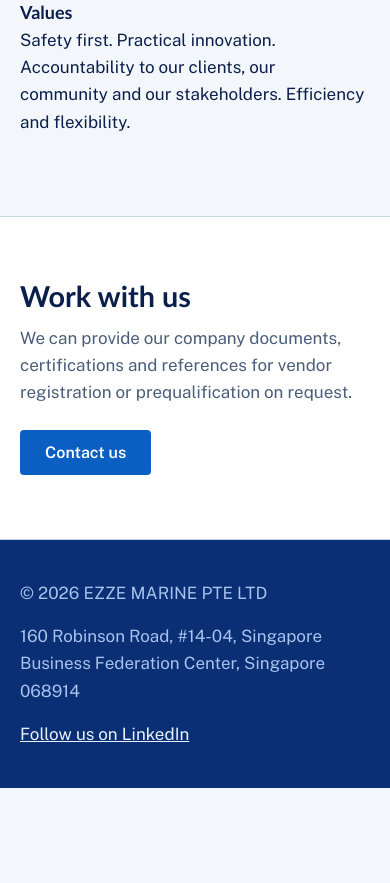
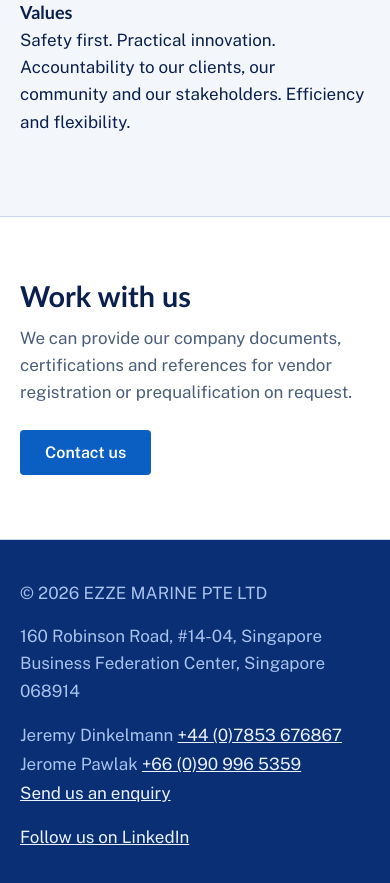
Before and after one commit to Biteur/ezze-marine-website, a plain HTML site: page about.html in a window 390 px wide. Shown: the part 1354-2237 px from the top of the page. Before the commit the page ends 2142 px from the top, so only its background shows below. Drawn offline with nearby package versions, Linux system fonts and the light colour scheme; a web font is replaced by a local one.

Commit message:
Add phone contacts and enquiry link to every footer
Co-Authored-By: Claude Opus 5.5 <noreply@anthropic.com>

```diff
--- a/about.html
+++ b/about.html
@@ -84,6 +84,7 @@
   <div class="wrap">
     <span>© 2026 EZZE MARINE PTE LTD</span>
     <span>160 Robinson Road, #14-04, Singapore Business Federation Center, Singapore 068914</span>
+    <span class="fcontact">Jeremy Dinkelmann <a href="tel:+447853676867">+44 (0)7853 676867</a><br>Jerome Pawlak <a href="tel:+66909965359">+66 (0)90 996 5359</a><br><a href="contact.html">Send us an enquiry</a></span>
     <a href="https://www.linkedin.com/company/144178329/" rel="noopener">Follow us on LinkedIn</a>
   </div>
 </footer>
--- a/styles.css
+++ b/styles.css
@@ -151,7 +151,9 @@ textarea{min-height:7rem;resize:vertical}
 #msg span{display:inline-block;transition:opacity .2s var(--ease-out),transform .2s var(--ease-out)}
 @starting-style{#msg span{opacity:0;transform:translateY(4px)}}
 footer{background:var(--hero-bg);color:var(--hero-muted);padding:2.5rem 0}
-footer .wrap{display:flex;flex-wrap:wrap;justify-content:space-between;gap:1rem}
+footer .wrap{display:grid;grid-template-columns:repeat(auto-fit,minmax(13rem,1fr));gap:1rem 2rem;align-items:start}
+footer .fcontact{line-height:1.7}
+footer a[href^="tel:"]{white-space:nowrap}
 footer a{color:var(--hero-fg)}
 @media (max-width:52rem){
   .hero .wrap,.about{grid-template-columns:1fr}
```
Also changed, not shown: contact.html (+1 -0 lines), diving.html (+1 -0 lines), index.html (+1 -0 lines), photogrammetry.html (+1 -0 lines), projects.html (+1 -0 lines), services.html (+1 -0 lines), thanks.html (+1 -0 lines), tooling.html (+1 -0 lines).
